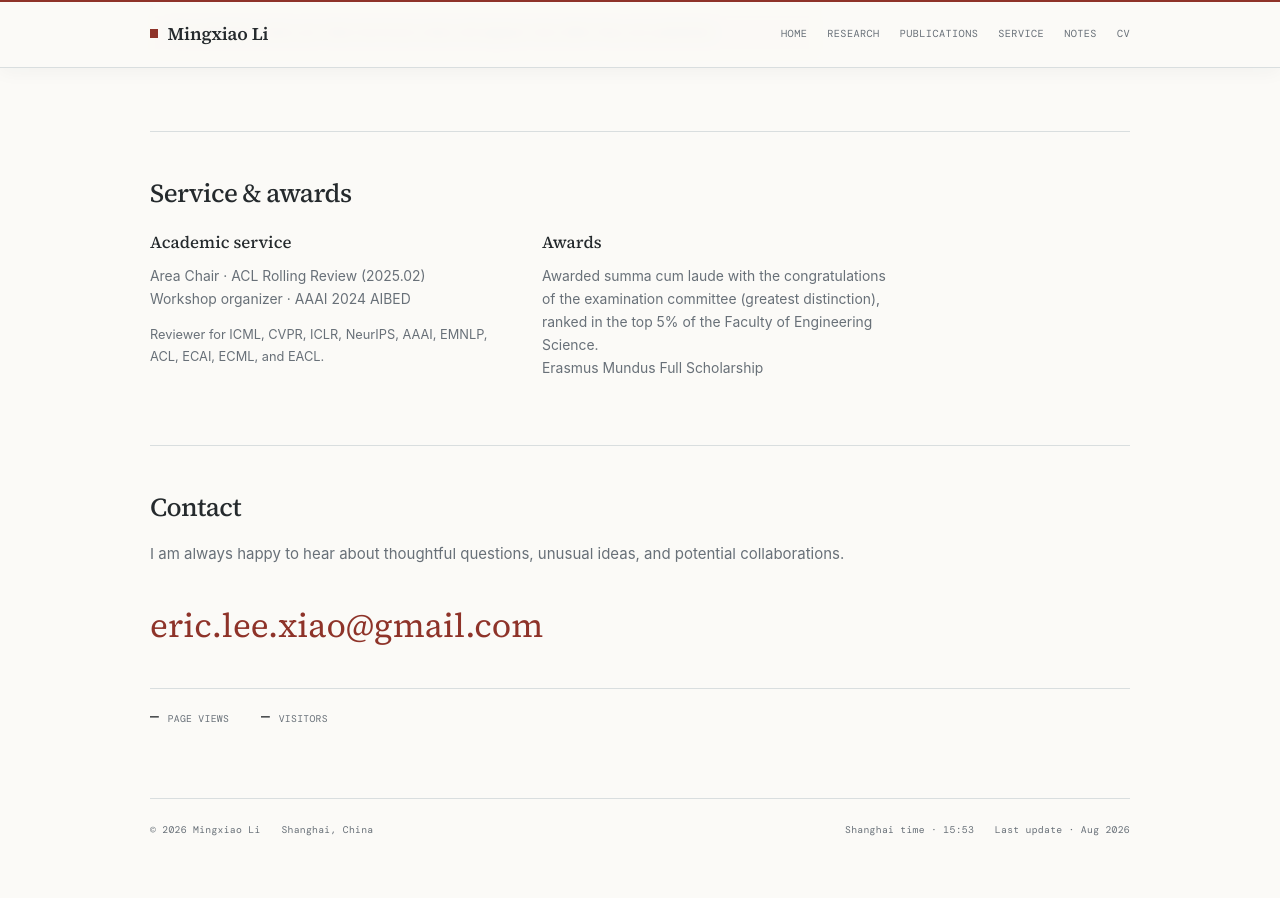
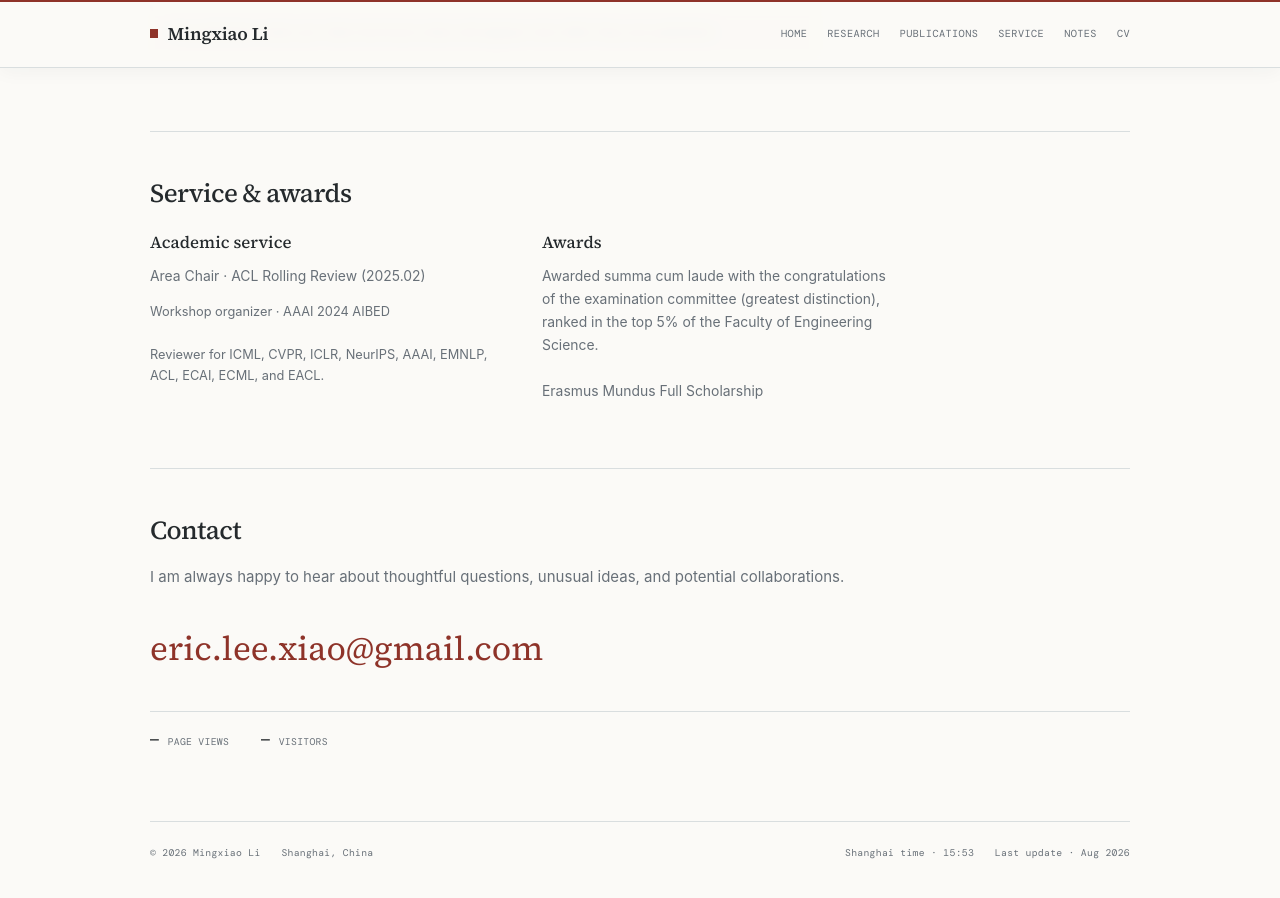
Before and after one commit to Mingxiao-Li/mingxiao-li.github.io, a Jekyll site: the page built from index.html, in a window 1280 px wide and 900 px high, scrolled down 2449 px. Built offline with Jekyll 4.4.1, drawn with Linux system fonts in a browser that asks for light colours; before the commit the page ends 3326 px from its top, so only the background shows below that.

Commit message:
Update profile

```diff
--- a/index.html
+++ b/index.html
@@ -143,12 +143,12 @@
   <div class="service-grid">
     <div>
       <h3>Academic service</h3>
-      <p>Area Chair · ACL Rolling Review (2025.02)<br>Workshop organizer · AAAI 2024 AIBED</p>
-      <p class="muted">Reviewer for ICML, CVPR, ICLR, NeurIPS, AAAI, EMNLP, ACL, ECAI, ECML, and EACL.</p>
+      <p>Area Chair · ACL Rolling Review (2025.02)</p>
+      <p class="muted">Workshop organizer · AAAI 2024 AIBED<br><br>Reviewer for ICML, CVPR, ICLR, NeurIPS, AAAI, EMNLP, ACL, ECAI, ECML, and EACL.</p>
     </div>
     <div>
       <h3>Awards</h3>
-      <p>Awarded summa cum laude with the congratulations of the examination committee (greatest distinction), ranked in the top 5% of the Faculty of Engineering Science.<br>Erasmus Mundus Full Scholarship<br></p>
+      <p>Awarded summa cum laude with the congratulations of the examination committee (greatest distinction), ranked in the top 5% of the Faculty of Engineering Science.<br><br>Erasmus Mundus Full Scholarship<br></p>
     </div>
   </div>
 </section>
```
